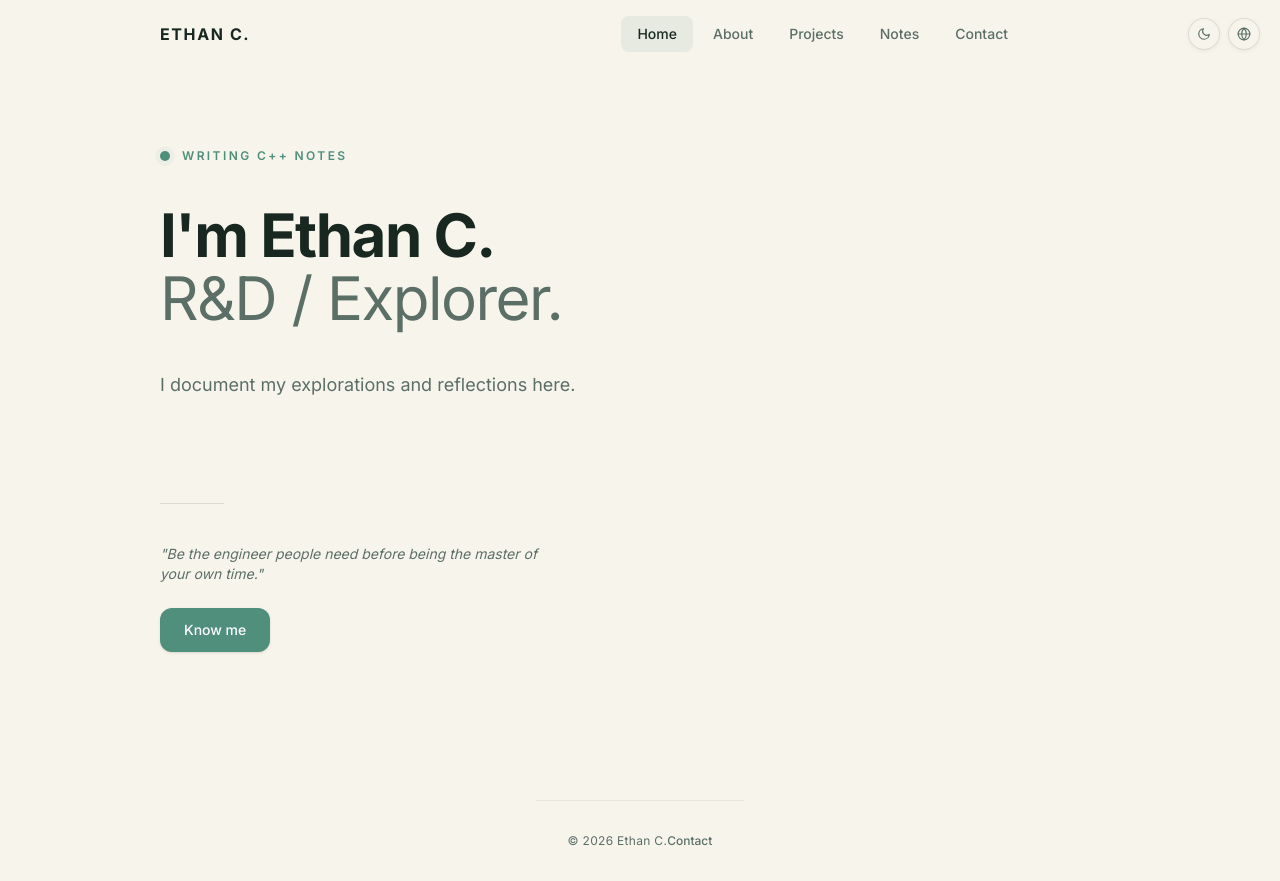
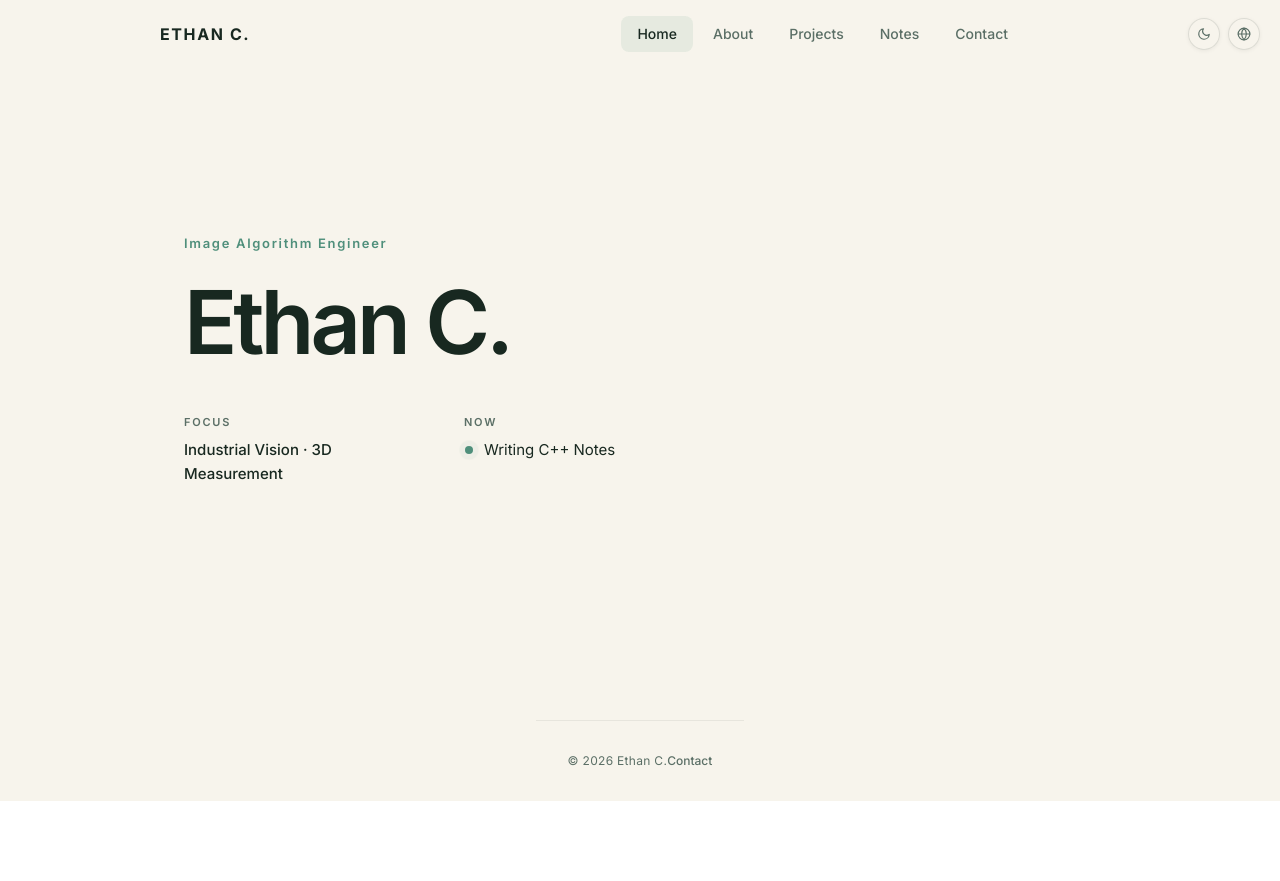
Before and after one commit to Ethan-decoy/personal_site, a React (Vite) app: page / in a window 1280 px wide. After the commit the page ends 801 px from the top, so only its background shows below. Built offline with nearby package versions, Linux system fonts and the light colour scheme.

Commit message:
feat(home): 重塑首页视觉与眨眼彩蛋

```diff
--- a/src/i18n/dict.ts
+++ b/src/i18n/dict.ts
@@ -5,7 +5,7 @@ export type DictKey = keyof typeof dict;
 /* ---- Shared values (edited once, referenced everywhere) ---- */
 const SHARED = {
 	currentFocus: {
-		zh: "正在撰写 C++ 笔记",
+		zh: "正在写 C++ 笔记",
 		en: "Writing C++ Notes",
 	},
 };
@@ -20,21 +20,17 @@ export const dict = {
 
 	// Home
 	"home.status": SHARED.currentFocus,
-	"home.greeting": { zh: "我是 Ethan C.", en: "I'm Ethan C." },
-	"home.subtitle": { zh: "R&D / 探索者.", en: "R&D / Explorer." },
-	"home.desc": {
-		zh: "在这里记录我的探索与思考。",
-		en: "I document my explorations and reflections here.",
+	"home.name": { zh: "Ethan C.", en: "Ethan C." },
+	"home.role": {
+		zh: "图像算法工程师",
+		en: "Image Algorithm Engineer",
 	},
-	"home.hidden": {
-		zh: "我相信好的工具应该隐形，让你专注于真正重要的事情。",
-		en: "I believe good tools should be invisible, letting you focus on what truly matters.",
+	"home.focusLabel": { zh: "方向", en: "FOCUS" },
+	"home.focus": {
+		zh: "工业视觉 · 三维测量",
+		en: "Industrial Vision · 3D Measurement",
 	},
-	"home.motto": {
-		zh: '"先做人民需要的工程师，再做自己时间的主人。"',
-		en: '"Be the engineer people need before being the master of your own time."',
-	},
-	"home.cta": { zh: "了解我", en: "Know me" },
+	"home.nowLabel": { zh: "近况", en: "NOW" },
 
 	// About - view switcher
 	"about.view.work": { zh: "工作", en: "Work" },
--- a/src/pages/home.tsx
+++ b/src/pages/home.tsx
@@ -1,146 +1,267 @@
-import { useState } from "react";
-import { type Section, type Theme } from "../themes";
+import { useEffect, useRef } from "react";
 import { useI18n } from "../i18n";
+import type { Section, Theme } from "../themes";
+
+// Primary-gaze measurements: 6.4 ± 2.4 s between blinks (PMID: 12137399).
+// Empirical inter-blink intervals follow a log-normal distribution (PMID: 20944934).
+const BLINK_INTERVAL_MEAN_MS = 6400;
+const BLINK_INTERVAL_SD_MS = 2400;
+const BLINK_LOG_VARIANCE = Math.log(
+	1 + (BLINK_INTERVAL_SD_MS / BLINK_INTERVAL_MEAN_MS) ** 2,
+);
+const BLINK_LOG_SIGMA = Math.sqrt(BLINK_LOG_VARIANCE);
+const BLINK_LOG_MU = Math.log(BLINK_INTERVAL_MEAN_MS) - BLINK_LOG_VARIANCE / 2;
+
+function sampleBlinkInterval() {
+	const firstUniform = Math.max(Math.random(), Number.EPSILON);
+	const secondUniform = Math.random();
+	const standardNormal =
+		Math.sqrt(-2 * Math.log(firstUniform)) *
+		Math.cos(2 * Math.PI * secondUniform);
+	return Math.round(Math.exp(BLINK_LOG_MU + BLINK_LOG_SIGMA * standardNormal));
+}
 
 function SmileyAvatar({ theme }: { theme: Theme }) {
+	const faceRef = useRef<HTMLDivElement>(null);
+	const eyesRef = useRef<HTMLDivElement>(null);
+	const eyeShapeRef = useRef<HTMLDivElement>(null);
+
+	useEffect(() => {
+		const face = faceRef.current;
+		const eyes = eyesRef.current;
+		const eyeShape = eyeShapeRef.current;
+		if (!face || !eyes || !eyeShape) return;
+
+		const gazeQuery = window.matchMedia(
+			"(min-width: 768px) and (hover: hover) and (pointer: fine) and (prefers-reduced-motion: no-preference)",
+		);
+		let centerX = 0;
+		let centerY = 0;
+		let currentX = 0;
+		let currentY = 0;
+		let targetX = 0;
+		let targetY = 0;
+		let frameId: number | null = null;
+		let blinkTimer: number | null = null;
+		let tracking = false;
+
+		const updateCenter = () => {
+			const bounds = face.getBoundingClientRect();
+			centerX = bounds.left + bounds.width / 2;
+			centerY = bounds.top + bounds.height / 2;
+		};
+
+		const renderGaze = () => {
+			currentX += (targetX - currentX) * 0.14;
+			currentY += (targetY - currentY) * 0.14;
+			eyes.style.transform = `translate3d(${currentX.toFixed(2)}px, ${currentY.toFixed(2)}px, 0)`;
+
+			if (
+				Math.abs(targetX - currentX) > 0.01 ||
+				Math.abs(targetY - currentY) > 0.01
+			) {
+				frameId = window.requestAnimationFrame(renderGaze);
+			} else {
+				frameId = null;
+			}
+		};
+
+		const scheduleGaze = () => {
+			if (frameId === null) {
+				frameId = window.requestAnimationFrame(renderGaze);
+			}
+		};
+
+		const followPointer = (event: PointerEvent) => {
+			const horizontalRange = Math.max(window.innerWidth * 0.45, 1);
+			const verticalRange = Math.max(window.innerHeight * 0.5, 1);
+			const horizontalIntent = Math.max(
+				-1,
+				Math.min(1, (event.clientX - centerX) / horizontalRange),
+			);
+			const verticalIntent = Math.max(
+				-1,
+				Math.min(1, (event.clientY - centerY) / verticalRange),
+			);
+
+			targetX = horizontalIntent * 6;
+			targetY = verticalIntent * 3;
+			scheduleGaze();
+		};
+
+		const returnToCenter = () => {
+			targetX = 0;
+			targetY = 0;
+			scheduleGaze();
+		};
+
+		const handlePointerOut = (event: PointerEvent) => {
+			if (event.relatedTarget === null) returnToCenter();
+		};
+
+		const scheduleBlink = () => {
+			if (blinkTimer !== null) window.clearTimeout(blinkTimer);
+			blinkTimer = window.setTimeout(() => {
+				blinkTimer = null;
+				eyeShape.classList.add("home-avatar-eyes-blinking");
+			}, sampleBlinkInterval());
+		};
+
+		const handleBlinkEnd = () => {
+			eyeShape.classList.remove("home-avatar-eyes-blinking");
+			scheduleBlink();
+		};
+
+		const startTracking = () => {
+			if (tracking) return;
+			tracking = true;
+			updateCenter();
+			window.addEventListener("pointermove", followPointer, { passive: true });
+			window.addEventListener("pointerout", handlePointerOut);
+			window.addEventListener("resize", updateCenter);
+			window.addEventListener("scroll", updateCenter, { passive: true });
+			window.addEventListener("blur", returnToCenter);
+			eyeShape.addEventListener("animationend", handleBlinkEnd);
+			scheduleBlink();
+		};
+
+		const stopTracking = () => {
+			if (!tracking) return;
+			tracking = false;
+			window.removeEventListener("pointermove", followPointer);
+			window.removeEventListener("pointerout", handlePointerOut);
+			window.removeEventListener("resize", updateCenter);
+			window.removeEventListener("scroll", updateCenter);
+			window.removeEventListener("blur", returnToCenter);
+			eyeShape.removeEventListener("animationend", handleBlinkEnd);
+			if (blinkTimer !== null) window.clearTimeout(blinkTimer);
+			if (frameId !== null) window.cancelAnimationFrame(frameId);
+			blinkTimer = null;
+			frameId = null;
+			currentX = 0;
+			currentY = 0;
+			targetX = 0;
+			targetY = 0;
+			eyes.style.transform = "translate3d(0, 0, 0)";
+			eyeShape.classList.remove("home-avatar-eyes-blinking");
+		};
+
+		const syncTracking = () => {
+			if (gazeQuery.matches) startTracking();
+			else stopTracking();
+		};
+
+		gazeQuery.addEventListener("change", syncTracking);
+		syncTracking();
+
+		return () => {
+			gazeQuery.removeEventListener("change", syncTracking);
+			stopTracking();
+		};
+	}, []);
+
+	const mask = `url(${import.meta.env.BASE_URL}assets/avatar.svg) center/contain no-repeat`;
+
 	return (
 		<div
-			className="w-[320px] h-[320px] opacity-[0.12] pointer-events-none"
+			ref={faceRef}
+			className="relative h-[280px] w-[280px] opacity-10 pointer-events-none lg:h-[400px] lg:w-[400px]"
+			style={{ transform: "rotate(6deg)" }}
+		>
+			<div
+				className="absolute inset-0"
 				style={{
-				WebkitMask: `url(${import.meta.env.BASE_URL}assets/avatar.svg) center/contain no-repeat`,
-				mask: `url(${import.meta.env.BASE_URL}assets/avatar.svg) center/contain no-repeat`,
+					WebkitMask: mask,
+					mask,
 					backgroundColor: theme.accent,
-				transform: "rotate(6deg)",
+					clipPath: "inset(48% 0 0)",
 				}}
 			/>
+			<div ref={eyesRef} className="absolute inset-0 will-change-transform">
+				<div
+					ref={eyeShapeRef}
+					className="absolute inset-0 will-change-transform"
+					style={{
+						WebkitMask: mask,
+						mask,
+						backgroundColor: theme.accent,
+						clipPath: "inset(0 0 52% 0)",
+						transformOrigin: "50% 39%",
+					}}
+				/>
+			</div>
+		</div>
 	);
 }
 
 export default function HomePage({
 	theme,
-	onNavigate,
 }: { theme: Theme; onNavigate: (s: Section) => void }) {
 	const { t } = useI18n();
-	const [secondLineVisible, setSecondLineVisible] = useState(false);
 	return (
-		<div className="min-h-screen flex flex-col justify-center relative overflow-hidden">
+		<div className="relative flex min-h-[calc(100svh-4rem)] flex-col justify-center overflow-hidden py-24 md:min-h-[calc(100svh-5rem)] md:py-20">
 			<div className="max-w-5xl mx-auto px-4 sm:px-6 md:px-8 w-full relative z-10">
-				<div className="grid grid-cols-1 md:grid-cols-[1fr_auto] gap-8 md:gap-12 items-start">
-					<div className="space-y-10">
+				<div className="grid grid-cols-1 items-center gap-8 md:grid-cols-[minmax(0,25rem)_16rem] md:justify-center md:gap-0 lg:grid-cols-[minmax(0,32rem)_25rem]">
+					<div className="motion-safe:[animation:fade-up_350ms_ease-out_both]">
+						<p
+							className="text-[13px] font-semibold tracking-[0.13em]"
+							style={{ color: theme.accent }}
+						>
+							{t("home.role")}
+						</p>
+						<h1
+							className="mt-6 text-6xl font-semibold leading-none tracking-[-0.045em] md:text-7xl lg:text-[5.5rem]"
+							style={{ color: theme.text }}
+						>
+							{t("home.name")}
+						</h1>
+
+						<div className="mt-12 grid max-w-lg gap-8 sm:grid-cols-2 sm:gap-12">
+							<div>
+								<p
+									className="text-[11px] font-semibold tracking-[0.16em]"
+									style={{ color: theme.textSec }}
+								>
+									{t("home.focusLabel")}
+								</p>
+								<p
+									className="mt-2 text-[15px] font-medium leading-6"
+									style={{ color: theme.text }}
+								>
+									{t("home.focus")}
+								</p>
+							</div>
+							<div>
+								<p
+									className="text-[11px] font-semibold tracking-[0.16em]"
+									style={{ color: theme.textSec }}
+								>
+									{t("home.nowLabel")}
+								</p>
 								<div
-							className="flex items-center gap-3"
-							style={{
-								animation: "fade-up 0.6s ease-out both",
-								animationDelay: "0ms",
-							}}
+									className="mt-2 flex items-center gap-2.5 text-[15px] leading-6"
+									style={{ color: theme.text }}
 								>
-							<span className="relative flex h-2.5 w-2.5">
 									<span
-									className="absolute inline-flex h-full w-full rounded-full opacity-75 animate-ping"
+										aria-hidden="true"
+										className="relative flex h-2.5 w-2.5 shrink-0 items-center justify-center"
+									>
+										<span
+											className="absolute inline-flex h-full w-full rounded-full opacity-75 motion-safe:animate-ping"
 											style={{ backgroundColor: theme.accent }}
 										/>
 										<span
-									className="relative inline-flex h-2.5 w-2.5 rounded-full"
+											className="relative inline-flex h-2 w-2 rounded-full"
 											style={{ backgroundColor: theme.accent }}
 										/>
 									</span>
-							<p
-								className="text-xs font-semibold tracking-[0.2em] uppercase"
-								style={{ color: theme.accent }}
-							>
-								{t("home.status")}
-							</p>
+									<p>{t("home.status")}</p>
 								</div>
-
-						<h1
-							className="text-5xl md:text-6xl font-bold tracking-tight leading-[1.05]"
-							style={{
-								color: theme.text,
-								animation: "fade-up 0.6s ease-out both",
-								animationDelay: "100ms",
-							}}
-						>
-							{t("home.greeting")}
-							<br />
-							<span className="font-normal" style={{ color: theme.textSec }}>
-								{t("home.subtitle")}
-							</span>
-						</h1>
-
-						<div
-							className="space-y-3 max-w-md"
-							style={{
-								animation: "fade-up 0.6s ease-out both",
-								animationDelay: "250ms",
-							}}
-						>
-							<p
-								className="text-lg leading-relaxed"
-								style={{ color: theme.textSec }}
-							>
-								{t("home.desc")}
-							</p>
-							<p
-								className="text-base leading-relaxed cursor-default select-none"
-								onMouseEnter={() => setSecondLineVisible(true)}
-								onMouseLeave={() => setSecondLineVisible(false)}
-								style={{
-									color: theme.textSec,
-									opacity: secondLineVisible ? 0.7 : 0,
-									transition: "opacity 0.5s ease-out",
-								}}
-							>
-								{t("home.hidden")}
-							</p>
 							</div>
-
-						<div
-							className="h-px w-16"
-							style={{
-								backgroundColor: theme.border,
-								animation: "fade-in 0.6s ease-out both",
-								animationDelay: "400ms",
-							}}
-						/>
-
-						<div
-							className="space-y-6"
-							style={{
-								animation: "fade-up 0.6s ease-out both",
-								animationDelay: "500ms",
-							}}
-						>
-							<blockquote
-								className="text-sm italic max-w-sm"
-								style={{ color: theme.textSec }}
-							>
-								{t("home.motto")}
-							</blockquote>
-							<button
-								className="px-6 py-3 text-sm font-medium text-white rounded-xl transition-all duration-200 ease-out shadow-sm"
-								style={{ backgroundColor: theme.accent }}
-								onClick={() => onNavigate("about")}
-								onMouseEnter={(e) => {
-									e.currentTarget.style.backgroundColor = theme.accentHover;
-									e.currentTarget.style.transform = "translateY(-1px)";
-								}}
-								onMouseLeave={(e) => {
-									e.currentTarget.style.backgroundColor = theme.accent;
-									e.currentTarget.style.transform = "translateY(0)";
-								}}
-							>
-								{t("home.cta")}
-							</button>
 						</div>
 					</div>
 
-					<div
-						className="hidden md:flex items-center justify-center pt-8"
-						style={{
-							animation: "fade-up 0.8s ease-out both",
-							animationDelay: "300ms",
-						}}
-					>
+					<div className="hidden items-center justify-center pt-6 motion-safe:[animation:fade-in_450ms_ease-out_80ms_both] md:-ml-6 md:flex lg:-ml-12 lg:pt-8">
 						<SmileyAvatar theme={theme} />
 					</div>
 				</div>
```
Also changed, not shown: src/index.css (+29 -0 lines). Lines whose indentation alone changed are shown as unchanged.
